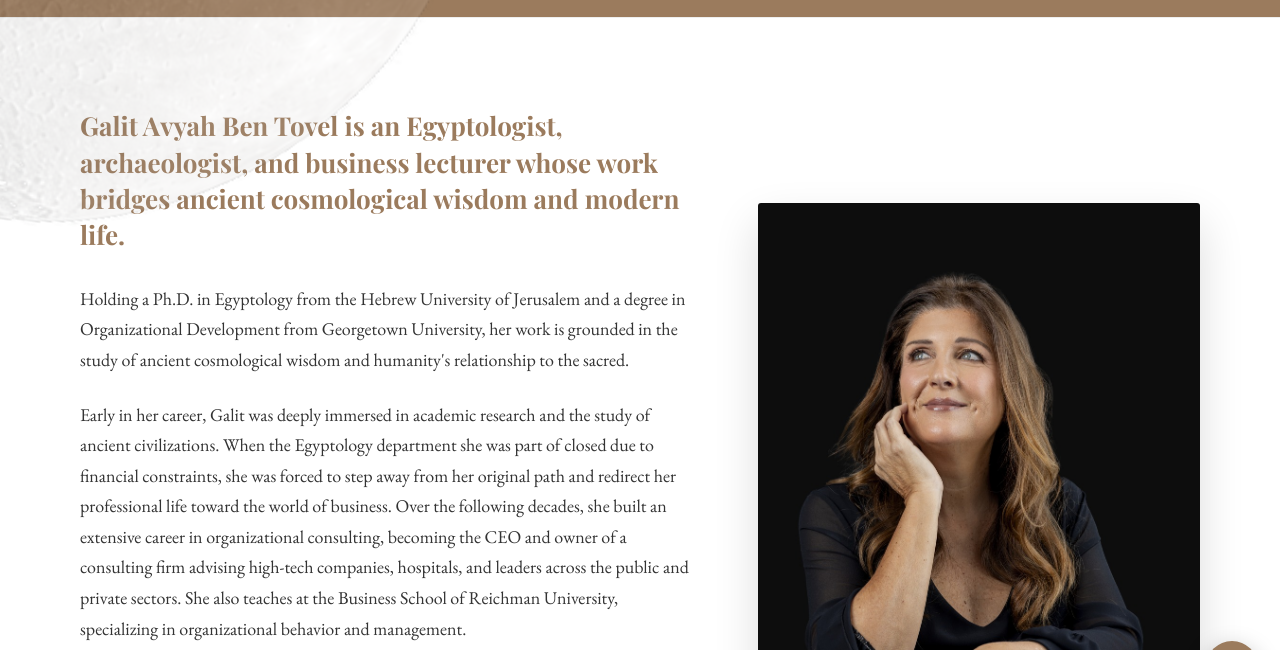
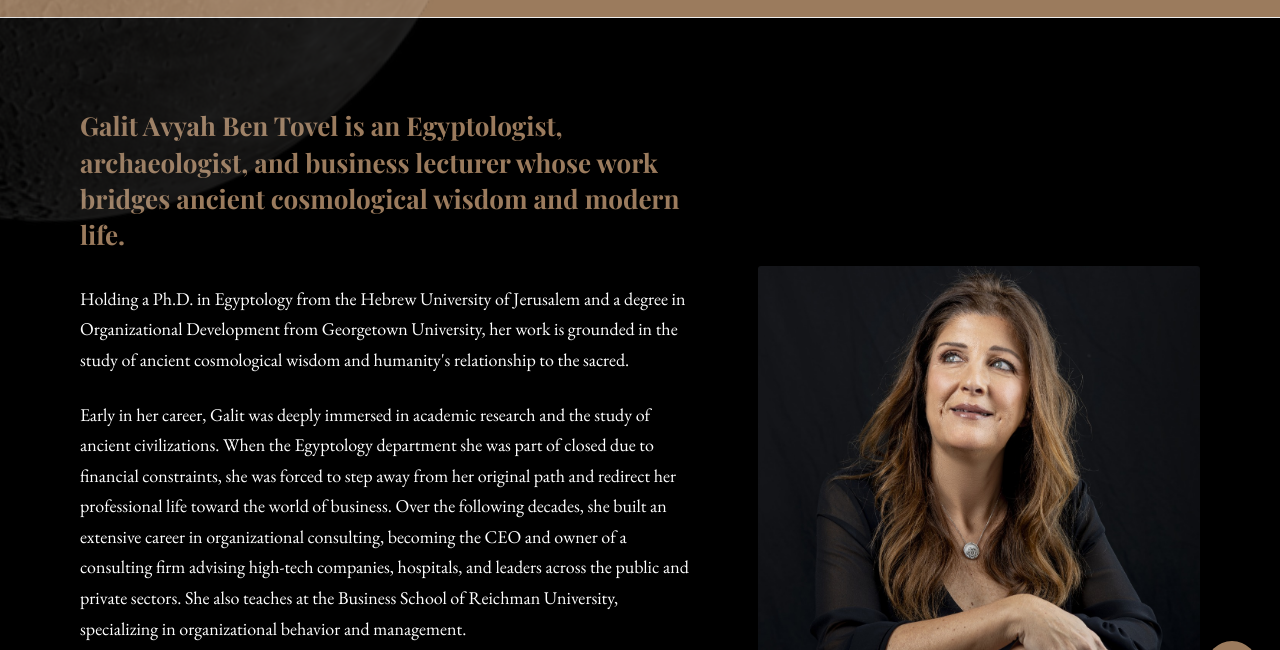
Before and after one commit to Jordan0416/galitwebsite, a plain HTML site: page about.html in a window 1280 px wide. Shown: the part 85-735 px from the top of the page. Drawn offline with nearby package versions, Linux system fonts and the light colour scheme; no server answers; a web font is replaced by a local one.

Commit message:
Dark about page with old hero portrait; shorten lander subtext
- About page: black background, white body text, gold title kept;
  portrait swapped to the original chair photo (hero-photo.jpg)
- Lander subtext now "Discover a different way of understanding
  ourselves, our world, and our place within it." (Hebrew updated)

Co-Authored-By: Claude Fable 5 <noreply@anthropic.com>

```diff
--- a/about.html
+++ b/about.html
@@ -51,7 +51,7 @@
         <p>About a decade ago, a personal life crisis became a turning point that brought her back to her first calling. Drawn once again to archaeology and the exploration of ancient worlds, Galit began to uncover a body of ancient cosmological knowledge&mdash;long overlooked and, in many cases, removed from dominant historical narratives&mdash;centered on values of love, unity, wisdom, freedom, and brotherhood.</p>
         <p>Since returning to her roots, she has been developing, articulating, and sharing these perspectives through her research, writing, and lectures with those seeking deeper meaning, purpose, and connection in an increasingly fragmented world.</p>
       </div>
-      <img id="aboutPortrait" src="assets/images/about-portrait.jpg" alt="Dr Galit Ben Tovel">
+      <img id="aboutPortrait" src="assets/images/hero-photo.jpg" alt="Dr Galit Ben Tovel">
     </div>
   </section>
 
--- a/assets/js/site-tools.js
+++ b/assets/js/site-tools.js
@@ -93,7 +93,7 @@
     { s: '.site-footer', he: '© 2026 ד״ר גלית בן טובאל. כל הזכויות שמורות.' },
     // Home
     { s: '.hero-copy h1', he: 'מה יכול העולם העתיק<br><span class="hero-line-2">ללמד אותנו על החיים היום?</span>', html: true },
-    { s: '.hero-copy p', he: 'על פני תרבויות עתיקות, ידע נשכח מציע דרך אחרת להבין את עצמנו, את עולמנו ואת מקומנו בתוכו.', html: true },
+    { s: '.hero-copy p', he: 'גלו דרך אחרת להבין את עצמנו, את עולמנו ואת מקומנו בתוכו.', html: true },
     { s: '.discover-heading', he: 'גלו כיצד תבונה עתיקה יכולה להנחות את חייכם המודרניים.' },
     { s: '.card[href="shop.html"] h3', he: 'ספרים' },
     { s: '.card[href="shop.html"] p', he: 'בקרוב' },
--- a/style.css
+++ b/style.css
@@ -857,9 +857,15 @@ body:has(.hero) .site-header::before {
   font-size: 14px;
 }
 
-/* ---------- About page ---------- */
+/* ---------- About page (dark) ---------- */
+body:has(.about-intro) {
+  background: #000;
+}
+
 .about-intro {
   padding: 90px 0;
+  background: #000;
+  color: #fff;
 }
 
 .about-intro .grid {
```
Also changed, not shown: index.html (+1 -1 lines).
